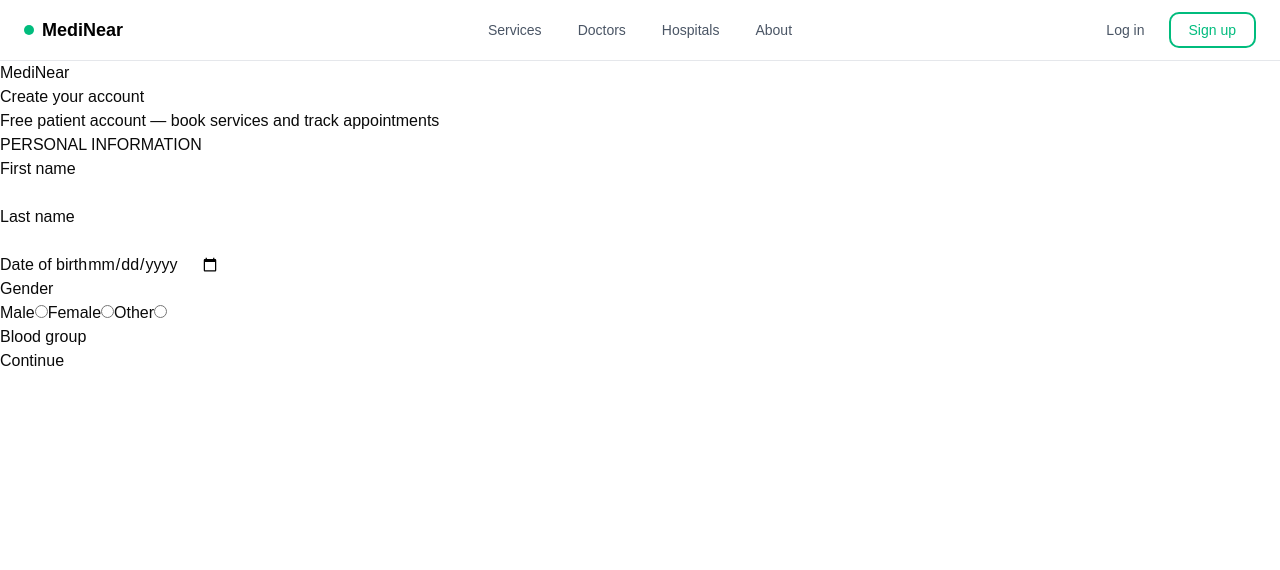
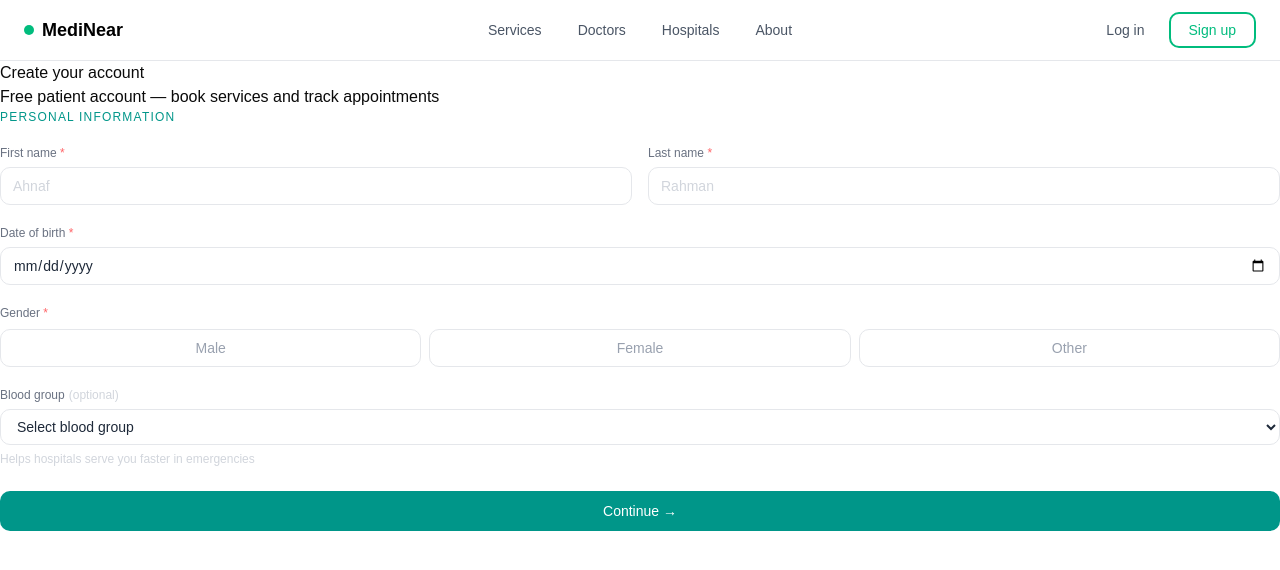
Before and after one commit to bluesand019/MediNear, a React app: page /register in a window 1280 px wide. Shown: the top 570 px of the page. Built offline with nearby package versions, Linux system fonts and the light colour scheme; the HTML template or start-up script is replaced by a standard one; what lightswind would draw is missing.

Commit message:
Styled Form Stage 1

```diff
--- a/src/components/Signup/Personal.jsx
+++ b/src/components/Signup/Personal.jsx
@@ -1,32 +1,142 @@
-import React from 'react'
+import React, { useState } from "react";
 
-const Personal = ({setStage}) => {
-    const submitHandler = (e) => {
-        e.preventDefault();
-        setStage(2);
-    }
+const Personal = ({ setStage }) => {
+  const [gender, setGender] = useState("");
+
+  const submitHandler = (e) => {
+    e.preventDefault();
+    setStage(2);
+  };
+
   return (
-    <form onSubmit={submitHandler}>
-        <h4>PERSONAL INFORMATION</h4>
-        <label htmlFor="First-name">First name</label> <br />
-        <input type="text" id="First-name" name="First-name" /> <br />
-        <label htmlFor="Last-name">Last name</label> <br />
-        <input type="text" id="Last-name" name="Last-name" /> <br />
-        <label htmlFor="date-of-birth">Date of birth</label>
-        <input type="date" name="date-of-birth" id="date-of-birth" /> <br />
-        <label>Gender</label> <br />
-        <label htmlFor="male">Male</label>
-        <input type="radio" id="male" name="gender" value="male" />
-        <label htmlFor="female">Female</label>
-        <input type="radio" id="female" name="gender" value="female" />
-        <label htmlFor="other">Other</label>
-        <input type="radio" id="other" name="gender" value="other" /> <br />
-        <label htmlFor="bg">Blood group</label>
-        {/* will change later */}
-        <input type="text" name="bg" id="bg" /> <br />
-        <button>Continue</button>
+    <div className="w-full">
+      <form onSubmit={submitHandler} className="flex flex-col gap-5">
+
+        <h4 className="text-xs font-medium tracking-widest text-teal-600 uppercase">
+          Personal information
+        </h4>
+
+        {/* Name row */}
+        <div className="grid grid-cols-2 gap-4">
+          <div className="flex flex-col gap-1.5">
+            <label
+              htmlFor="First-name"
+              className="text-xs font-medium text-gray-500"
+            >
+              First name <span className="text-red-400">*</span>
+            </label>
+            <input
+              type="text"
+              id="First-name"
+              name="First-name"
+              placeholder="Ahnaf"
+              className="w-full rounded-lg border border-gray-200 px-3 py-2 text-sm text-gray-800 placeholder-gray-300 outline-none transition focus:border-teal-400 focus:ring-2 focus:ring-teal-100"
+            />
+          </div>
+          <div className="flex flex-col gap-1.5">
+            <label
+              htmlFor="Last-name"
+              className="text-xs font-medium text-gray-500"
+            >
+              Last name <span className="text-red-400">*</span>
+            </label>
+            <input
+              type="text"
+              id="Last-name"
+              name="Last-name"
+              placeholder="Rahman"
+              className="w-full rounded-lg border border-gray-200 px-3 py-2 text-sm text-gray-800 placeholder-gray-300 outline-none transition focus:border-teal-400 focus:ring-2 focus:ring-teal-100"
+            />
+          </div>
+        </div>
+
+        {/* Date of birth */}
+        <div className="flex flex-col gap-1.5">
+          <label
+            htmlFor="date-of-birth"
+            className="text-xs font-medium text-gray-500"
+          >
+            Date of birth <span className="text-red-400">*</span>
+          </label>
+          <input
+            type="date"
+            name="date-of-birth"
+            id="date-of-birth"
+            className="w-full rounded-lg border border-gray-200 px-3 py-2 text-sm text-gray-800 outline-none transition focus:border-teal-400 focus:ring-2 focus:ring-teal-100"
+          />
+        </div>
+
+        {/* Gender */}
+        <div className="flex flex-col gap-2">
+          <span className="text-xs font-medium text-gray-500">
+            Gender <span className="text-red-400">*</span>
+          </span>
+          <div className="grid grid-cols-3 gap-2">
+            {["male", "female", "other"].map((option) => (
+              <label
+                key={option}
+                htmlFor={option}
+                className={`flex cursor-pointer items-center justify-center rounded-lg border px-3 py-2 text-sm transition
+                  ${
+                    gender === option
+                      ? "border-teal-400 bg-teal-50 font-medium text-teal-800"
+                      : "border-gray-200 text-gray-400 hover:border-gray-300 hover:bg-gray-50"
+                  }`}
+              >
+                <input
+                  type="radio"
+                  id={option}
+                  name="gender"
+                  value={option}
+                  checked={gender === option}
+                  onChange={() => setGender(option)}
+                  className="sr-only"
+                />
+                {option.charAt(0).toUpperCase() + option.slice(1)}
+              </label>
+            ))}
+          </div>
+        </div>
+
+        {/* Blood group */}
+        <div className="flex flex-col gap-1.5">
+          <label htmlFor="bg" className="text-xs font-medium text-gray-500">
+            Blood group
+            <span className="ml-1 text-xs font-normal text-gray-300">
+              (optional)
+            </span>
+          </label>
+          <select
+            name="bg"
+            id="bg"
+            defaultValue=""
+            className="w-full rounded-lg border border-gray-200 px-3 py-2 text-sm text-gray-800 outline-none transition focus:border-teal-400 focus:ring-2 focus:ring-teal-100"
+          >
+            <option value="" disabled>
+              Select blood group
+            </option>
+            {["A+", "A−", "B+", "B−", "AB+", "AB−", "O+", "O−"].map((bg) => (
+              <option key={bg} value={bg}>
+                {bg}
+              </option>
+            ))}
+          </select>
+          <p className="text-xs text-gray-300">
+            Helps hospitals serve you faster in emergencies
+          </p>
+        </div>
+
+        {/* Submit */}
+        <button
+          type="submit"
+          className="mt-1 w-full rounded-lg bg-teal-600 py-2.5 text-sm font-medium text-white transition hover:bg-teal-700 active:scale-95"
+        >
+          Continue →
+        </button>
+
       </form>
-  )
-}
+    </div>
+  );
+};
 
-export default Personal
+export default Personal;
--- a/src/pages/auth/Register.jsx
+++ b/src/pages/auth/Register.jsx
@@ -16,9 +16,8 @@ const Register = () => {
     content = <Security setStage={setStage} />
   }
   return (
-    <div className="form-container">
-      <h1>MediNear</h1>
-      <h2>Create your account</h2>
+    <div className="">
+      <h2 >Create your account</h2>
       <p>Free patient account — book services and track appointments</p>
     <div className="form">
       {content}
```
